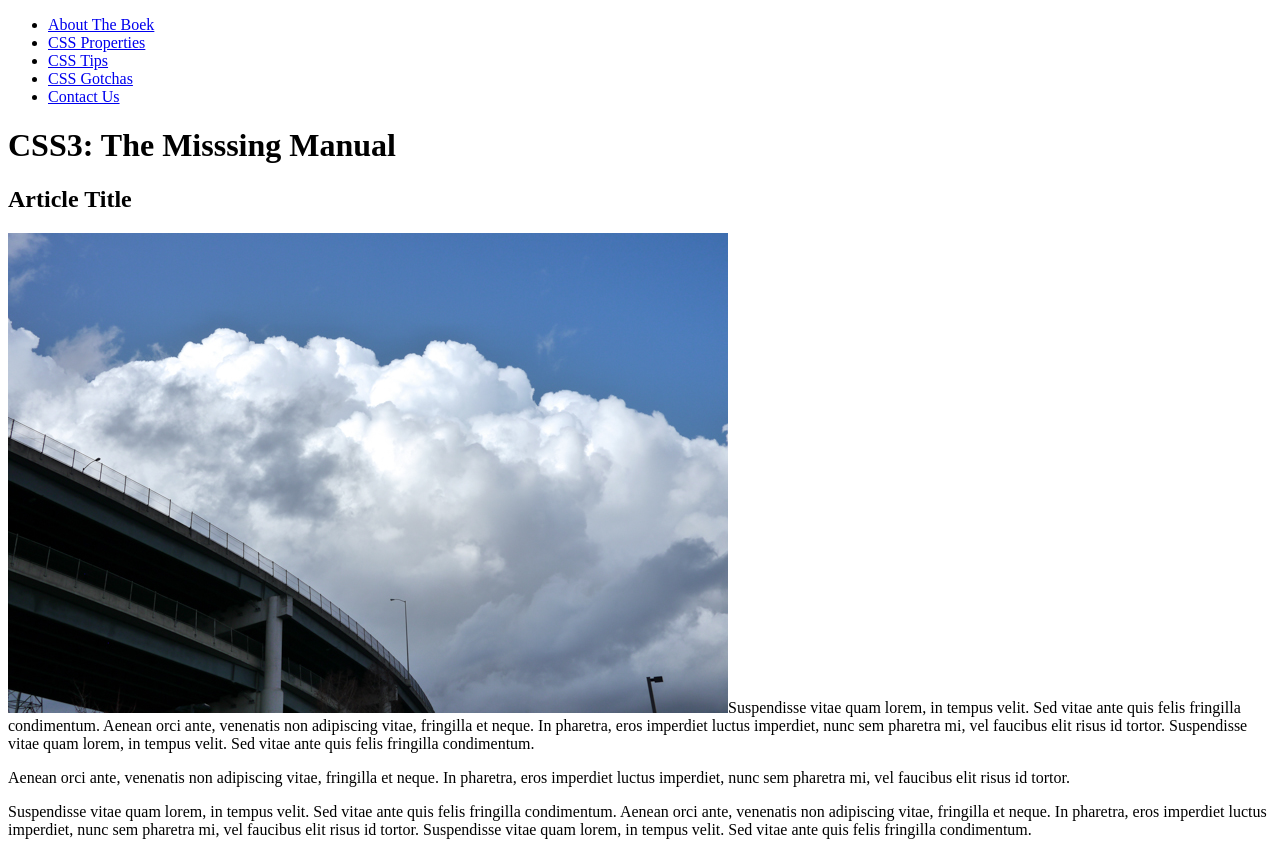
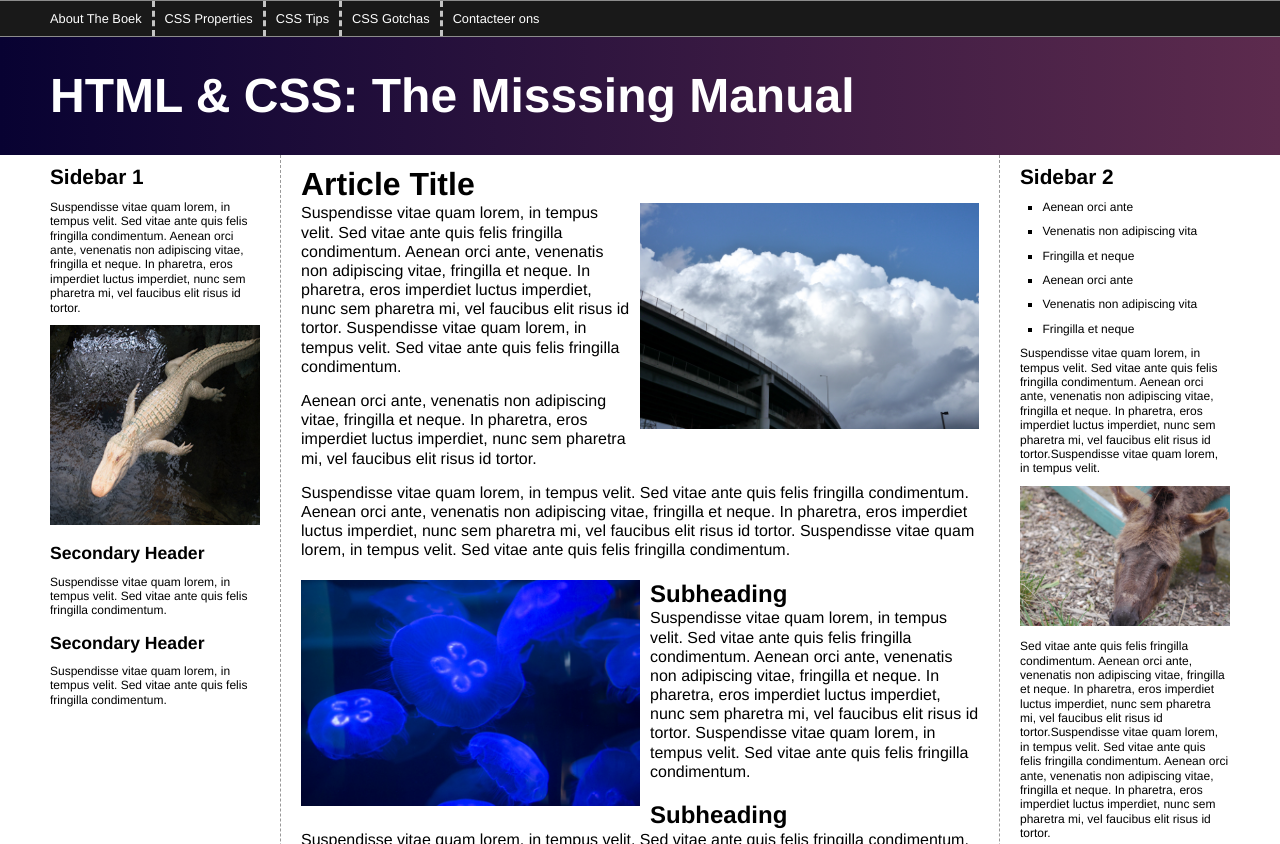
Before and after one commit to LouisGheysens/CombellConf, a plain HTML site: page index.html in a window 1280 px wide. Shown: the top 844 px of the page. Drawn offline with Linux system fonts and the light colour scheme.

Commit message:
Files updated

```diff
--- a/index.html
+++ b/index.html
@@ -2,9 +2,9 @@
 <html>
   <head>
     <meta charset="UTF-8" />
-    <meta name="vviewport" content="width=device-width" />
+    <meta name="viewport" content="width=device-width" />
     <title>Demo-site DWW2</title>
-    <link href="sstyles.css" rel="stylesheet" />
+    <link href="styles.css" rel="stylesheet" />
   </head>
 
   <body>
@@ -16,13 +16,13 @@
             <li><a href="#">CSS Properties</a></li>
             <li><a href="#">CSS Tips</a></li>
             <li><a href="#">CSS Gotchas</a></li>
-            <li><a href="#">Contact Us</a></li>
+            <li><a href="#">Contacteer ons</a></li>
 <!--        <li><a href="#">CSS Tips</a></li>
             <li><a href="#">CSS Gotchas</a></li>
             <li><a href="#">Contact Us</a></li> -->
           </ul>
         </nav>
-        <h1>CSS3: The Misssing Manual</h1>
+        <h1>HTML & CSS: The Misssing Manual</h1>
       </header>
       <div class="contentWrapper">
         <div class="columnWrapper">
```
